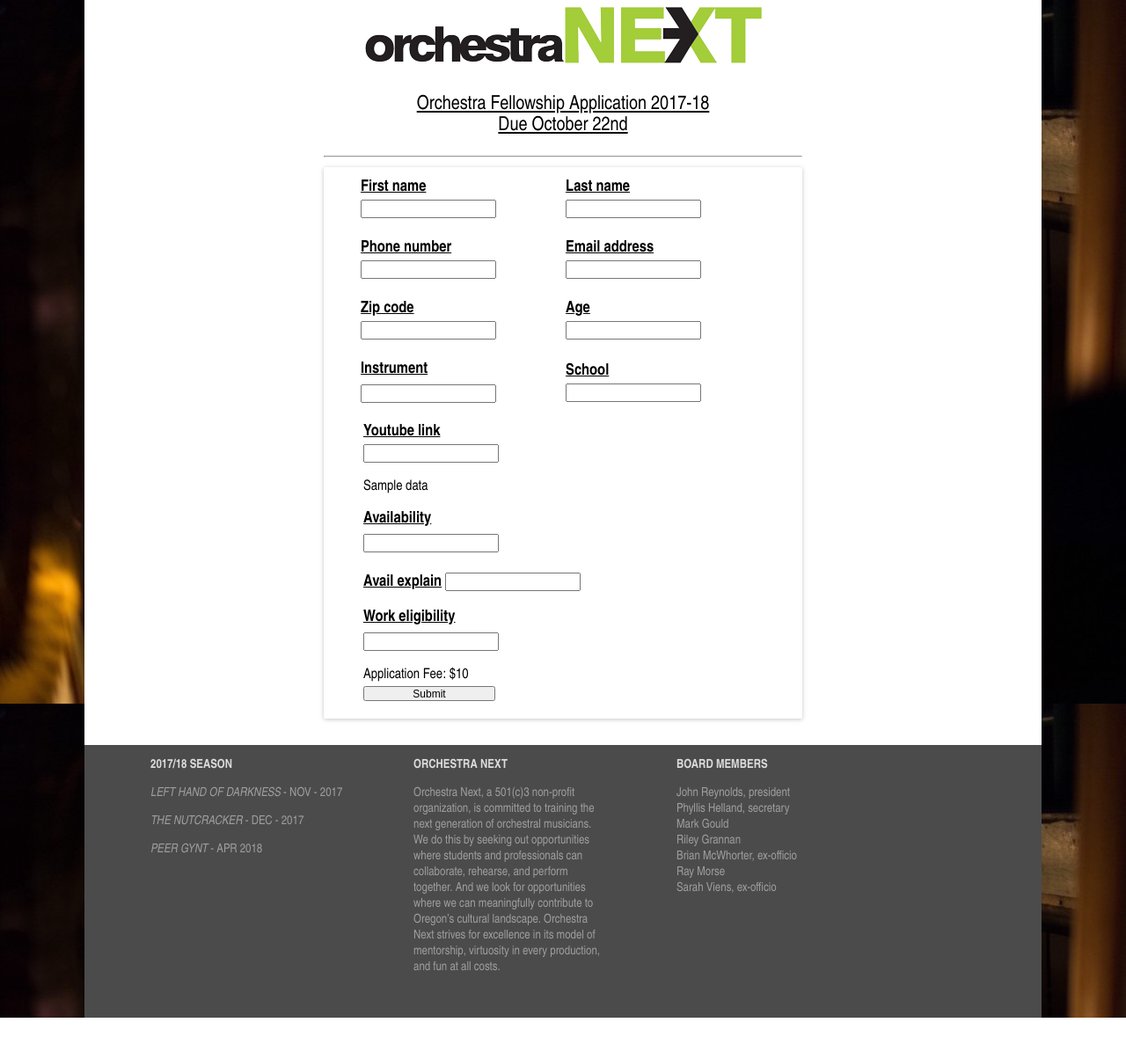
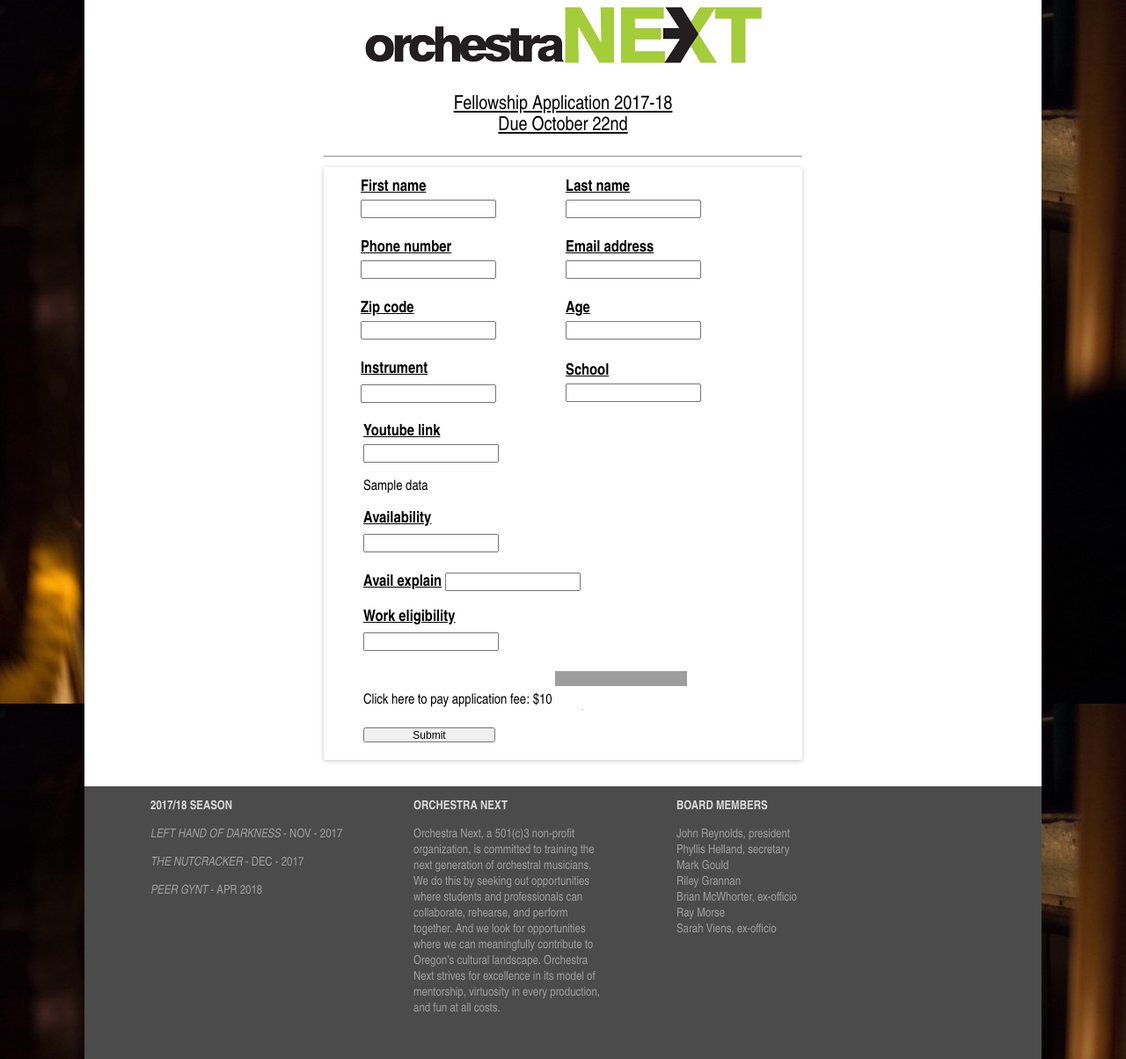
Before and after one commit to dswigart/AuditiON, a Django app: template templates/AuditiON/form.html in a window 1280 px wide. Shown: the whole page at 88% size. Before the commit the page ends 1157 px from the top, so only its background shows below. Run offline with Django 3.2, Linux system fonts and the light colour scheme; the template is opened without the code that fills it: most values are stand-ins (such as "Sample title", 1, 10 or a date in 2020); form fields are guessed from the names that the template uses; grey boxes are pictures that could not be loaded.

Commit message:
paypal button
added paypal button

```diff
--- a/templates/AuditiON/form.html
+++ b/templates/AuditiON/form.html
@@ -1,7 +1,7 @@
 {% extends "base.html" %}
 
 {% block Instructions %}
-<p align="center"><u>Orchestra Fellowship Application 2017-18<br>
+<p align="center"><u>Fellowship Application 2017-18<br>
 Due October 22nd</u></p>
 
 <hr>
@@ -171,7 +171,15 @@
 
     {{ form.work_eligibility }}<br>
 
-    Application Fee: $10<br>
+    Click here to pay application fee: $10 <form action="https://www.paypal.com/cgi-bin/webscr" method="post" target="_top">
+<input type="hidden" name="cmd" value="_s-xclick">
+<input type="hidden" name="hosted_button_id" value="C6EMSB9JD7QTA">
+<input type="image" src="https://www.paypalobjects.com/en_US/i/btn/btn_paynow_SM.gif" border="0" name="submit" alt="PayPal - The safer, easier way to pay online!">
+<img alt="" border="0" src="https://www.paypalobjects.com/en_US/i/scr/pixel.gif" width="1" height="1">
+</form>
+
+
+<br>
 
     <input type="submit" value="Submit" />
 
```
